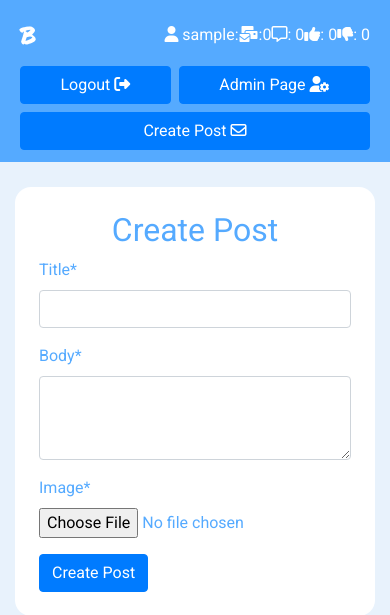
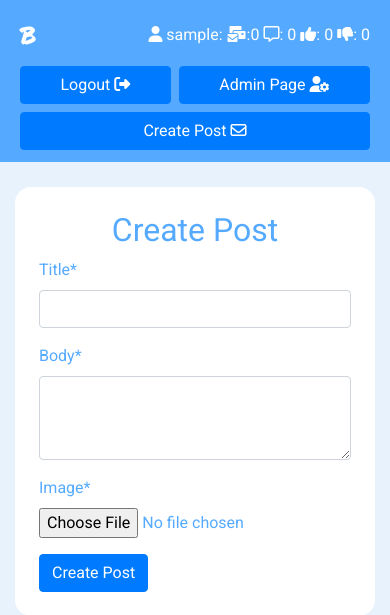
Before and after one commit to Code-Institute-Submissions/FRNBDN-project4_FebResub, a Django app: page /create/ in a window 390 px wide. Shown: the top 615 px of the page. Run offline with Django 4.2, Linux system fonts and the light colour scheme; the visitor is signed in with stand-in values (Sample User, id 1); data that the repository does not hold is empty; some libraries are stand-ins or nearby versions.

Commit message:
add margin to mobile user history

```diff
--- a/templates/base.html
+++ b/templates/base.html
@@ -34,10 +34,10 @@
           <div class="mx-1 d-flex flex-wrap text-right d-block d-lg-none">
           {% if user.is_authenticated%}
             <a href="{% url 'user' user.username %}"><i class="fa-solid fa-user"></i> {{user.username}}: </a>
-            <span><i class="fa-solid fa-envelopes-bulk"></i>:{{user.number_of_posts}}</span>
-            <span><i class="fa-regular fa-message"></i>: {{user.number_of_comments}}</span>
-            <span><i class="fa-solid fa-thumbs-up"></i>: {{user.number_of_likes}}</span>
-            <span><i class="fa-solid fa-thumbs-down"></i>: {{user.number_of_dislikes}}</span>
+            <span><i class="ml-1 fa-solid fa-envelopes-bulk"></i>:{{user.number_of_posts}}</span>
+            <span><i class="ml-1 fa-regular fa-message"></i>: {{user.number_of_comments}}</span>
+            <span><i class="ml-1 fa-solid fa-thumbs-up"></i>: {{user.number_of_likes}}</span>
+            <span><i class="ml-1 fa-solid fa-thumbs-down"></i>: {{user.number_of_dislikes}}</span>
           </div>
           <div class="d-flex flex-wrap flex-fill text-center d-block d-lg-none">
             <a class="btn btn-primary flex-fill m-1" href="{% url 'logout' %}">Logout <i class="fa-solid fa-right-from-bracket"></i></a>
```
